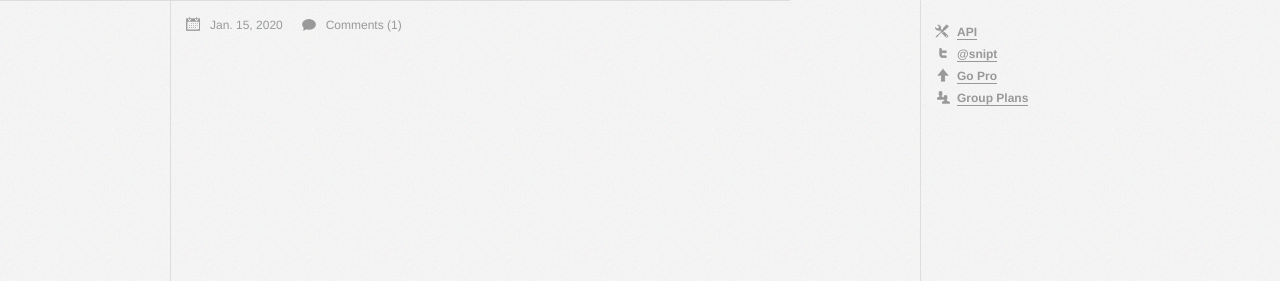
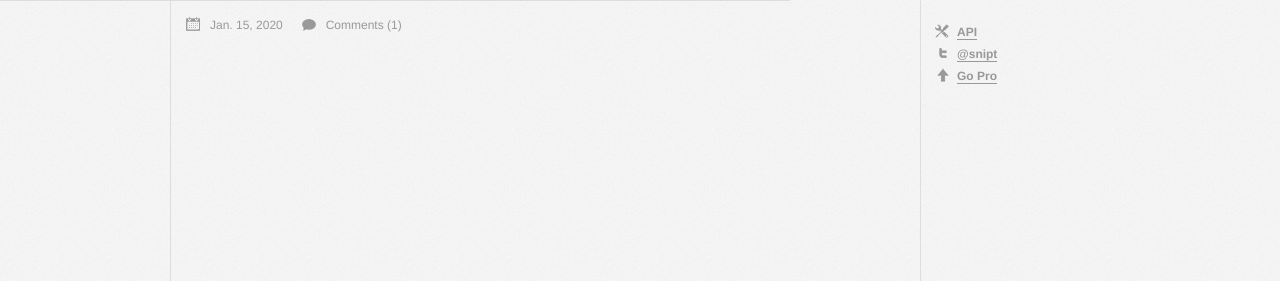
Before and after one commit to nicksergeant/snipt, a Django app: template snipt/snipts/templates/snipts/list-user.html in a window 1280 px wide. Shown: the part 357-638 px from the top of the page. Run offline with Django 3.2, Linux system fonts and the light colour scheme; the template is opened without the code that fills it: most values are stand-ins (such as "Sample title", 1, 10 or a date in 2020).

Commit message:
Removing group plans

```diff
--- a/snipt/templates/base.html
+++ b/snipt/templates/base.html
@@ -98,9 +98,6 @@
                     <li class="pro">
                         <a href="/pro/">Go Pro</a>
                     </li>
-                    <li class="groups">
-                        <a href="/groups/">Group Plans</a>
-                    </li>
                 </ul>
             </nav>
         </aside>
```
